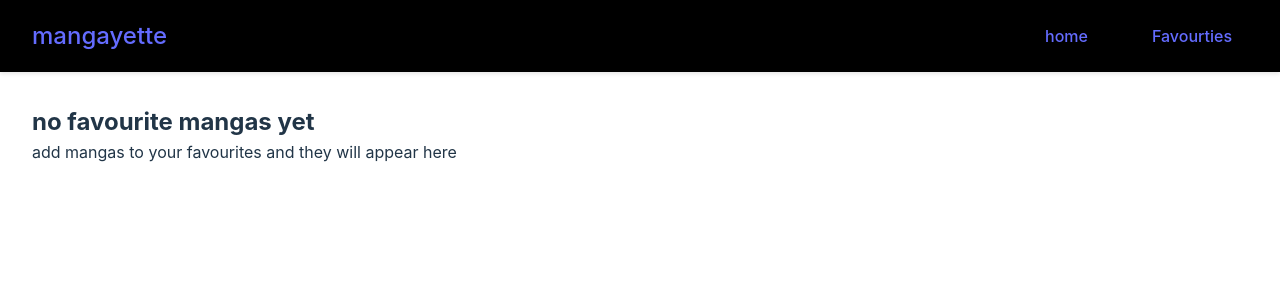
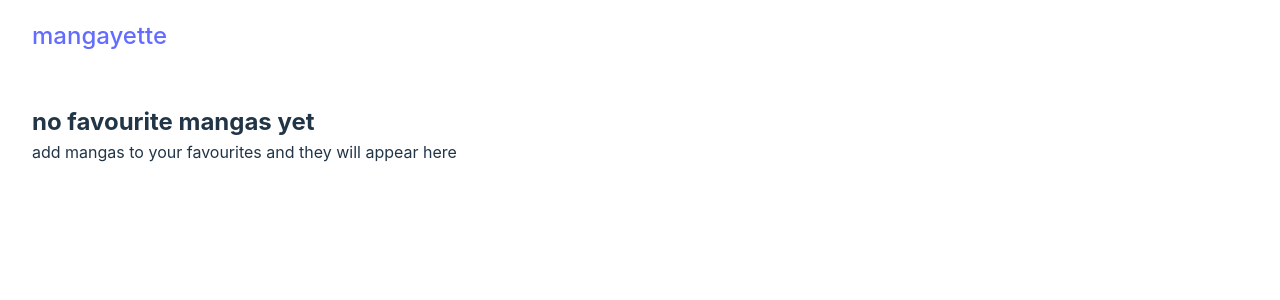
Before and after one commit to f4yette/mangayette, a React (Vite) app: page /favourites in a window 1280 px wide. Shown: the top 300 px of the page. Built offline with nearby package versions, Linux system fonts and the light colour scheme.

Commit message:
Update Navbar.css

```diff
--- a/src/css/Navbar.css
+++ b/src/css/Navbar.css
@@ -1,15 +1,16 @@
 .navbar {
-  background-color: #000000;
+  background-color: transparent;
   padding: 1rem 2rem;
   display: flex;
   justify-content: space-between;
   align-items: center;
-  box-shadow: 0 2px 4px rgba(0, 0, 0, 0.1);
+  box-shadow: none;
 }
 
 .navbar-brand {
   font-size: 1.5rem;
   font-weight: bold;
+  color: #6b4eff;
 }
 
 .navbar-links {
@@ -21,11 +22,9 @@
   font-size: 1rem;
   padding: 0.5rem 1rem;
   border-radius: 4px;
-  transition: background-color 0.2s;
-}
-
-.nav-link:hover {
-  background-color: rgba(255, 255, 255, 0.1);
+  color: #ffffff;
+  text-decoration: none;
+  transition: color 0.3s ease;
 }
 
 @media (max-width: 768px) {
```
